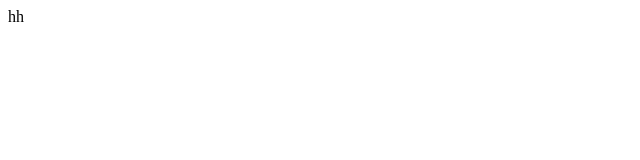
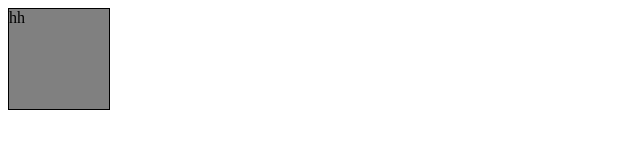
Before and after one commit to yanghang2003/yh, a plain HTML site: page index.html in a window 1280 px wide. Shown: the whole page, without its empty margins (0-640 px from the left). Drawn offline with Linux system fonts and the light colour scheme.

Commit message:
feat:test

```diff
--- a/index.html
+++ b/index.html
@@ -5,7 +5,15 @@
     <meta name="viewport" content="width=device-width, initial-scale=1.0">
     <title>Document</title>
 </head>
+<style>
+    .yhh{
+        background-color: gray;
+        border: 1px solid black;
+        width: 100px;
+        height: 100px;
+    }
+</style>
 <body>
-    <div>hh</div>
+    <div class="yhh">hh</div>
 </body>
 </html>
```
